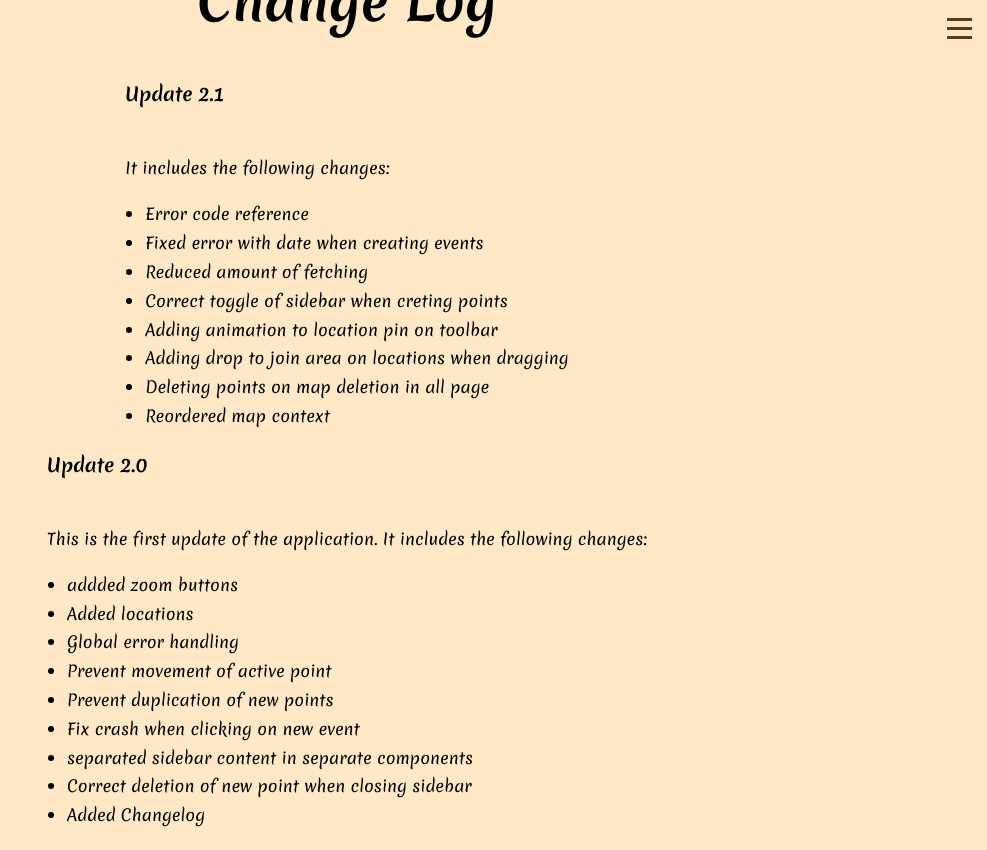
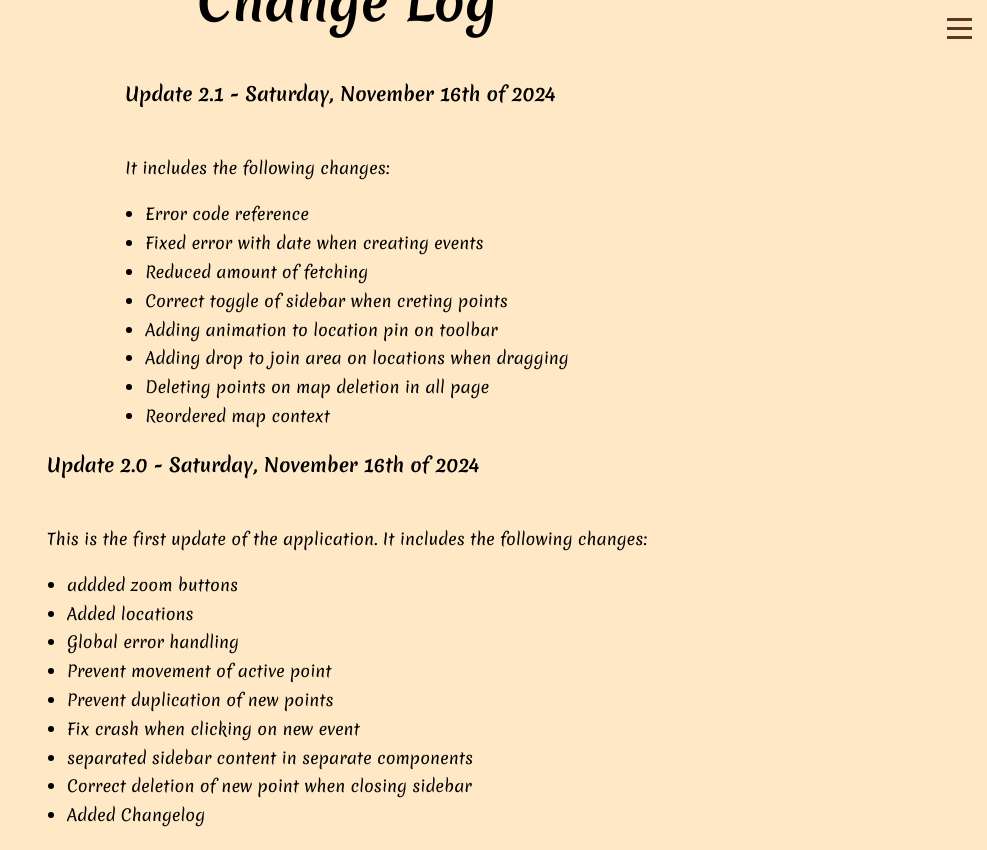
Before and after one commit to 5e-Cleric/history-map, a React (Vite) app: page /changelog in a window 1280 px wide. Shown: the whole page, without its empty margins (293-1280 px from the left). Built offline with nearby package versions, Linux system fonts and the light colour scheme.

Commit message:
adding date to changelog

```diff
--- a/src/pages/changelog/Changelog.jsx
+++ b/src/pages/changelog/Changelog.jsx
@@ -21,7 +21,7 @@ const Changelog = () => {
 				</div>
 				<h1>Change Log</h1>
 				<div className="card">
-					<h3>Update 2.1</h3>
+					<h3>Update 2.1 - Saturday, November 16th of 2024</h3>
 
 					<br />
 					<br />
@@ -47,7 +47,7 @@ const Changelog = () => {
 					<hr />
 				</div>
 				<div className="card">
-					<h3>Update 2.0</h3>
+					<h3>Update 2.0 - Saturday, November 16th of 2024</h3>
 
 					<br />
 					<br />
```
